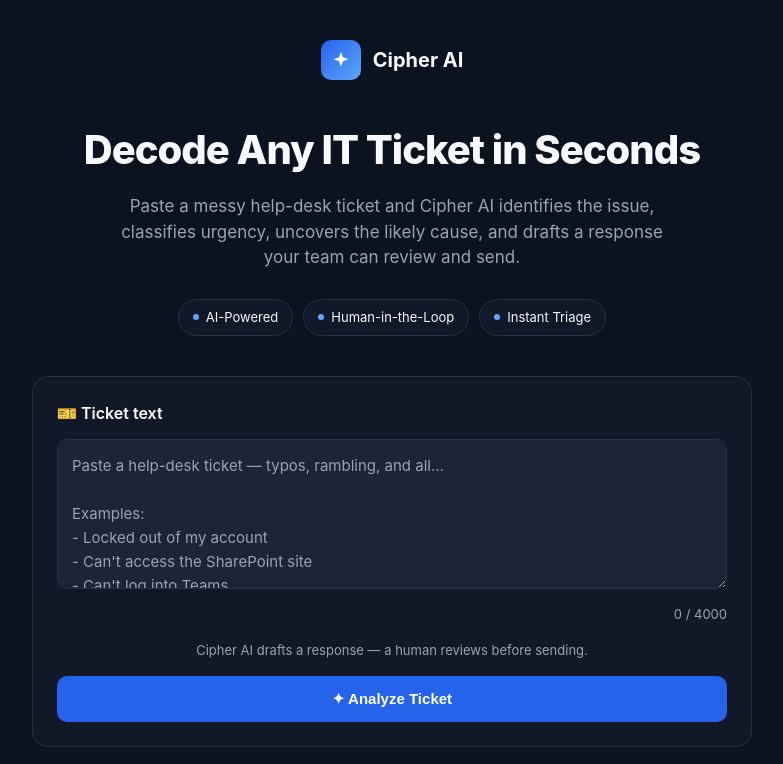
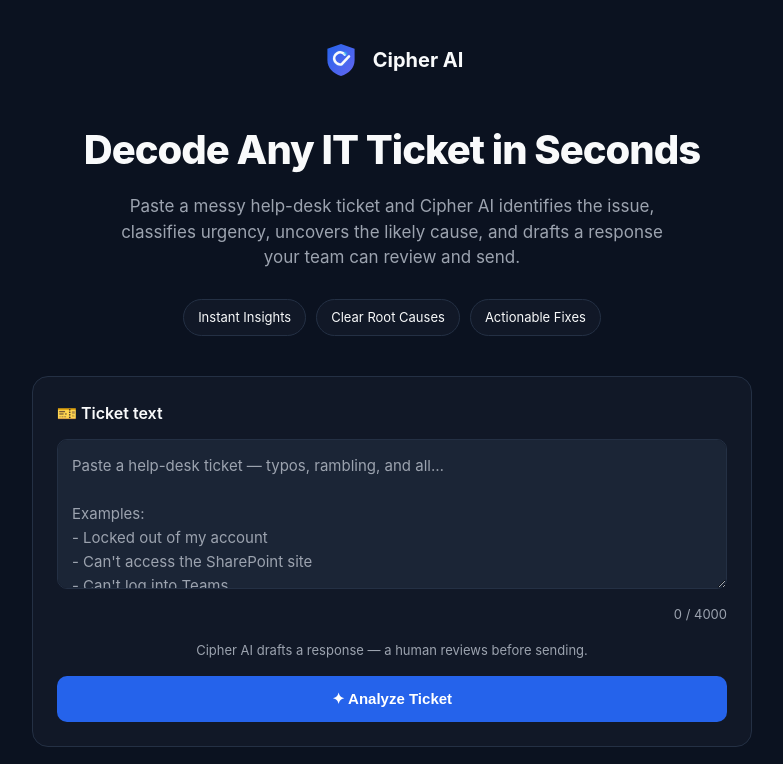
Before and after one commit to NickolasAM/cipher-ticket-assistant, a plain HTML site: page static/index.html in a window 1280 px wide. Shown: the top 764 px of the page, without its empty margins (248-1031 px from the left). Drawn offline with Linux system fonts and the light colour scheme.

Commit message:
Redesign logo (shield + C) and update badges

```diff
--- a/static/index.html
+++ b/static/index.html
@@ -58,7 +58,19 @@
 <body>
 <div class="container">
   <div class="brand">
-    <div class="logo"><svg width="20" height="20" viewBox="0 0 24 24" fill="#fff"><path d="M12 2l2.4 6.6L21 11l-6.6 2.4L12 20l-2.4-6.6L3 11l6.6-2.4z"/></svg></div>
+    <svg width="40" height="40" viewBox="0 0 100 100" fill="none" xmlns="http://www.w3.org/2000/svg" aria-label="Cipher AI logo">
+      <defs>
+        <linearGradient id="cipherGrad" x1="0" y1="0" x2="1" y2="1">
+          <stop offset="0" stop-color="#2563EB"/>
+          <stop offset="1" stop-color="#6366F1"/>
+        </linearGradient>
+      </defs>
+      <path d="M 50 10 L 84 22 L 84 50 C 84 70 70 84 50 90 C 30 84 16 70 16 50 L 16 22 Z" fill="url(#cipherGrad)"/>
+      <circle cx="48" cy="46" r="19" fill="none" stroke="#38BDF8" stroke-width="1.2" opacity="0.35"/>
+      <path d="M 59.5 36.4 A 15 15 0 1 0 51.9 60.5 L 70 41" fill="none" stroke="#F9FAFB" stroke-width="6.5" stroke-linecap="round" stroke-linejoin="round"/>
+      <circle cx="61" cy="34" r="4.5" fill="none" stroke="#38BDF8" stroke-width="1.2" opacity="0.6"/>
+      <circle cx="61" cy="34" r="2.6" fill="#38BDF8"/>
+    </svg>
     <h1>Cipher AI</h1>
   </div>
   <div class="hero">
@@ -66,9 +78,9 @@
     <p>Paste a messy help-desk ticket and Cipher AI identifies the issue, classifies urgency, uncovers the likely cause, and drafts a response your team can review and send.</p>
   </div>
   <div class="badges">
-    <span class="badge"><span class="dot"></span>AI-Powered</span>
-    <span class="badge"><span class="dot"></span>Human-in-the-Loop</span>
-    <span class="badge"><span class="dot"></span>Instant Triage</span>
+    <span class="badge"> Instant Insights</span>
+    <span class="badge"> Clear Root Causes</span>
+    <span class="badge"> Actionable Fixes</span>
   </div>
   <div class="card">
     <div class="card-label">🎫 Ticket text</div>
```
